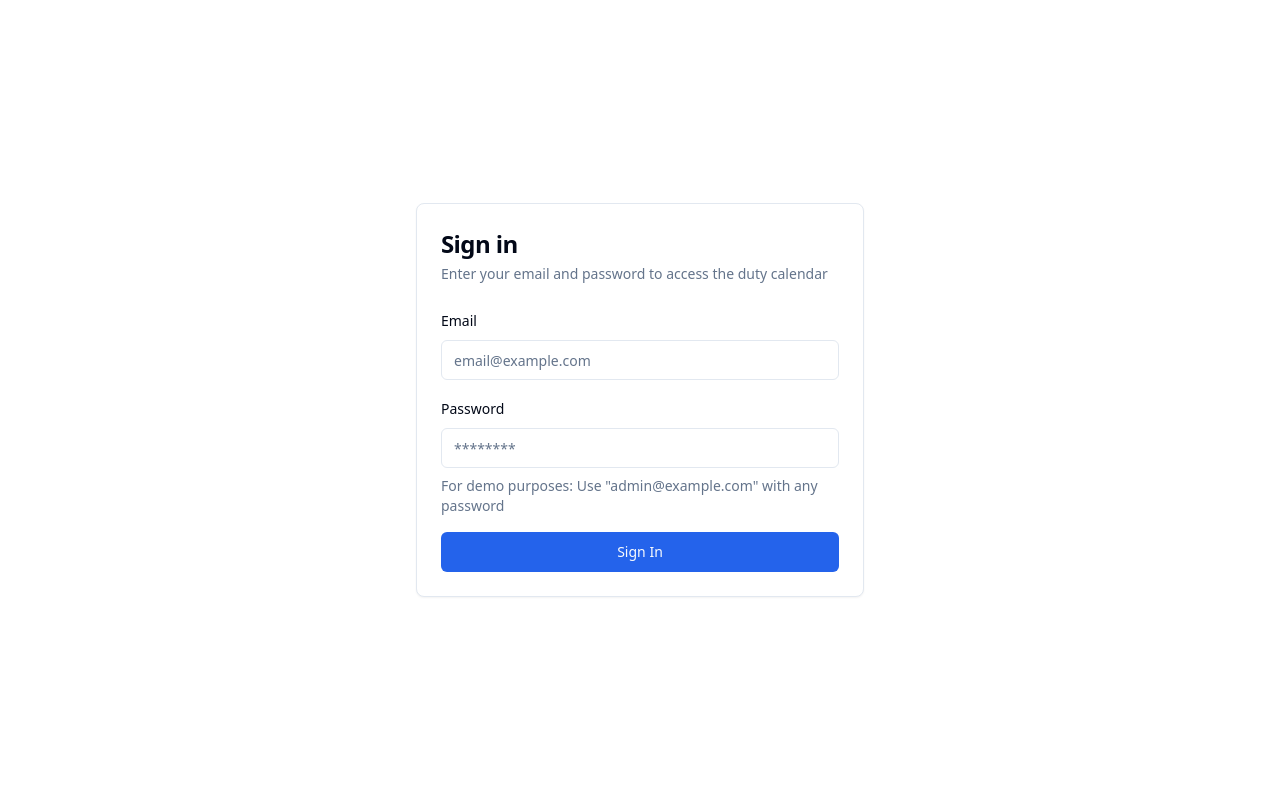
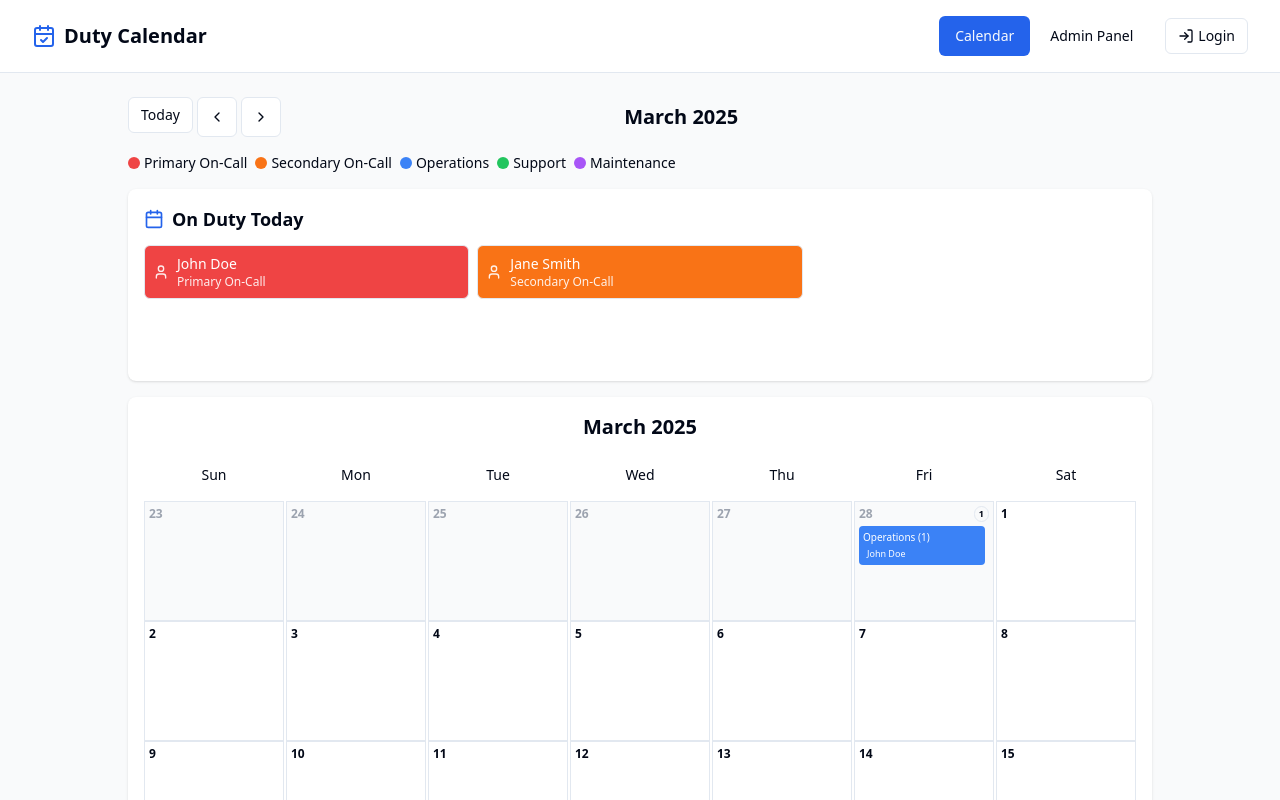
Before and after one commit to zivavitan/rubrics-calendar-hub, a React (Vite) app: page / in a window 1280 px wide. Shown: the top 800 px of the page. Built offline with nearby package versions, Linux system fonts and the light colour scheme.

Commit message:
Refactor: Make homepage public, admin panel protected
Make the homepage accessible without login, and restrict access to the admin panel behind a login.

```diff
--- a/src/components/Header.tsx
+++ b/src/components/Header.tsx
@@ -2,11 +2,11 @@
 import React from 'react';
 import { Button } from '@/components/ui/button';
 import { useStore } from '../store';
-import { CalendarCheck, LogOut, User } from 'lucide-react';
+import { CalendarCheck, LogOut, User, LogIn } from 'lucide-react';
 import { Link } from 'react-router-dom';
 
 const Header = () => {
-  const { logout, currentUser, viewMode, setViewMode } = useStore();
+  const { logout, currentUser, viewMode, setViewMode, isAuthenticated } = useStore();
 
   return (
     <header className="bg-white border-b sticky top-0 z-10">
@@ -27,9 +27,17 @@ const Header = () => {
               <Link to="/">Calendar</Link>
             </Button>
 
-            {currentUser?.role === 'admin' && (
+            {isAuthenticated && currentUser?.role === 'admin' ? (
               <Button
                 variant={viewMode === 'admin' ? 'default' : 'ghost'}
+                onClick={() => setViewMode('admin')}
+                asChild
+              >
+                <Link to="/admin">Admin Panel</Link>
+              </Button>
+            ) : (
+              <Button
+                variant="ghost"
                 onClick={() => setViewMode('admin')}
                 asChild
               >
@@ -38,8 +46,10 @@ const Header = () => {
             )}
           </nav>
 
-          {/* User Info & Logout */}
+          {/* User Info & Login/Logout */}
           <div className="flex items-center space-x-2">
+            {isAuthenticated ? (
+              <>
                 <div className="hidden md:flex items-center space-x-1">
                   <User className="h-4 w-4 text-muted-foreground" />
                   <span className="text-sm font-medium">{currentUser?.name ?? 'Guest'}</span>
@@ -48,6 +58,20 @@ const Header = () => {
                 <Button variant="outline" size="icon" onClick={logout}>
                   <LogOut className="h-4 w-4" />
                 </Button>
+              </>
+            ) : (
+              <Button
+                variant="outline"
+                size="sm"
+                asChild
+                className="flex items-center gap-1"
+              >
+                <Link to="/admin">
+                  <LogIn className="h-4 w-4" />
+                  <span>Login</span>
+                </Link>
+              </Button>
+            )}
           </div>
         </div>
       </div>
--- a/src/pages/Index.tsx
+++ b/src/pages/Index.tsx
@@ -5,14 +5,9 @@ import CalendarControls from '@/components/CalendarControls';
 import RubricLegend from '@/components/RubricLegend';
 import Header from '@/components/Header';
 import { useStore } from '@/store';
-import Login from '@/components/Login';
 
 const Index = () => {
   const { isAuthenticated } = useStore();
-
-  if (!isAuthenticated) {
-    return <Login />;
-  }
 
   return (
     <div className="min-h-screen flex flex-col bg-gray-50">
```
Lines whose indentation alone changed are shown as unchanged.
